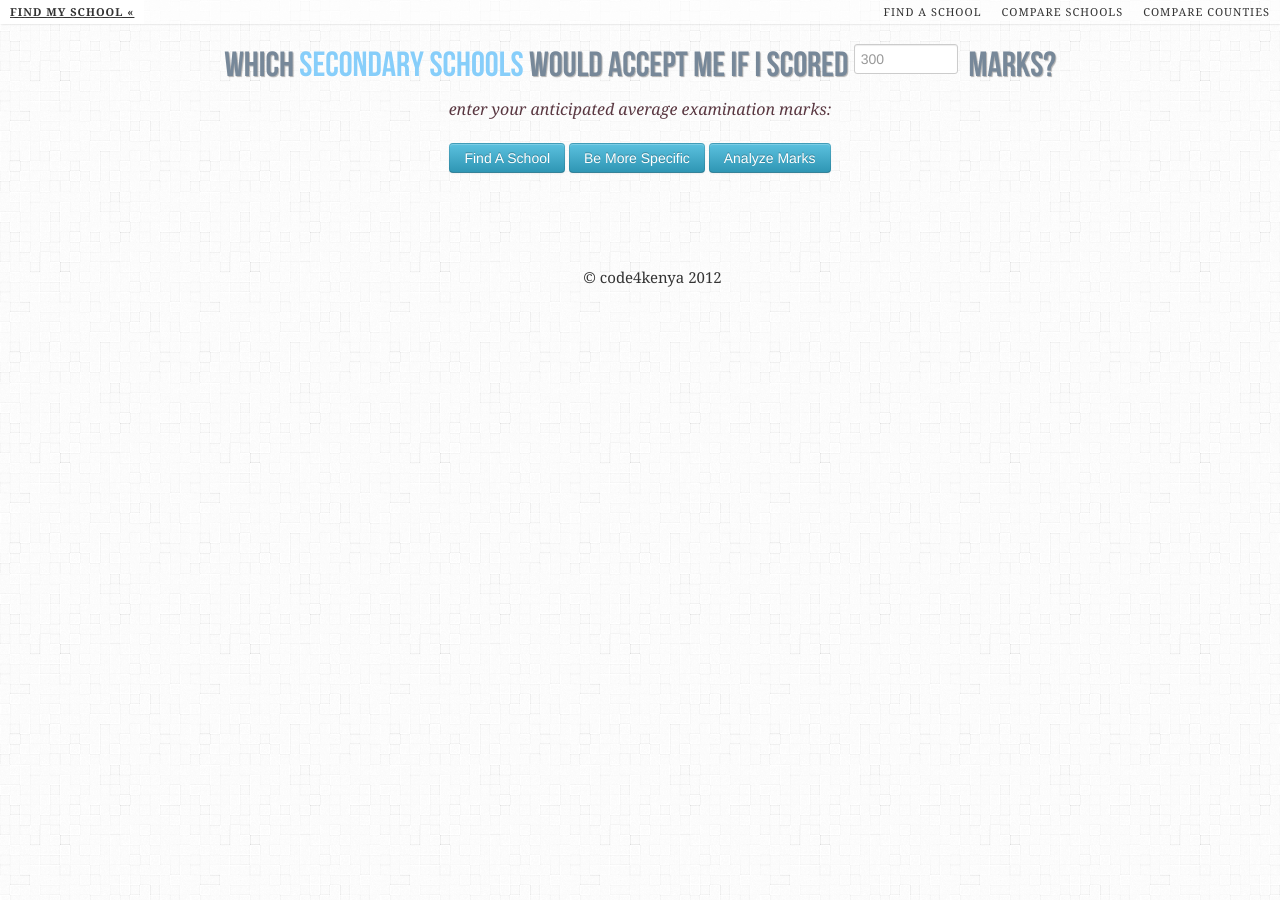
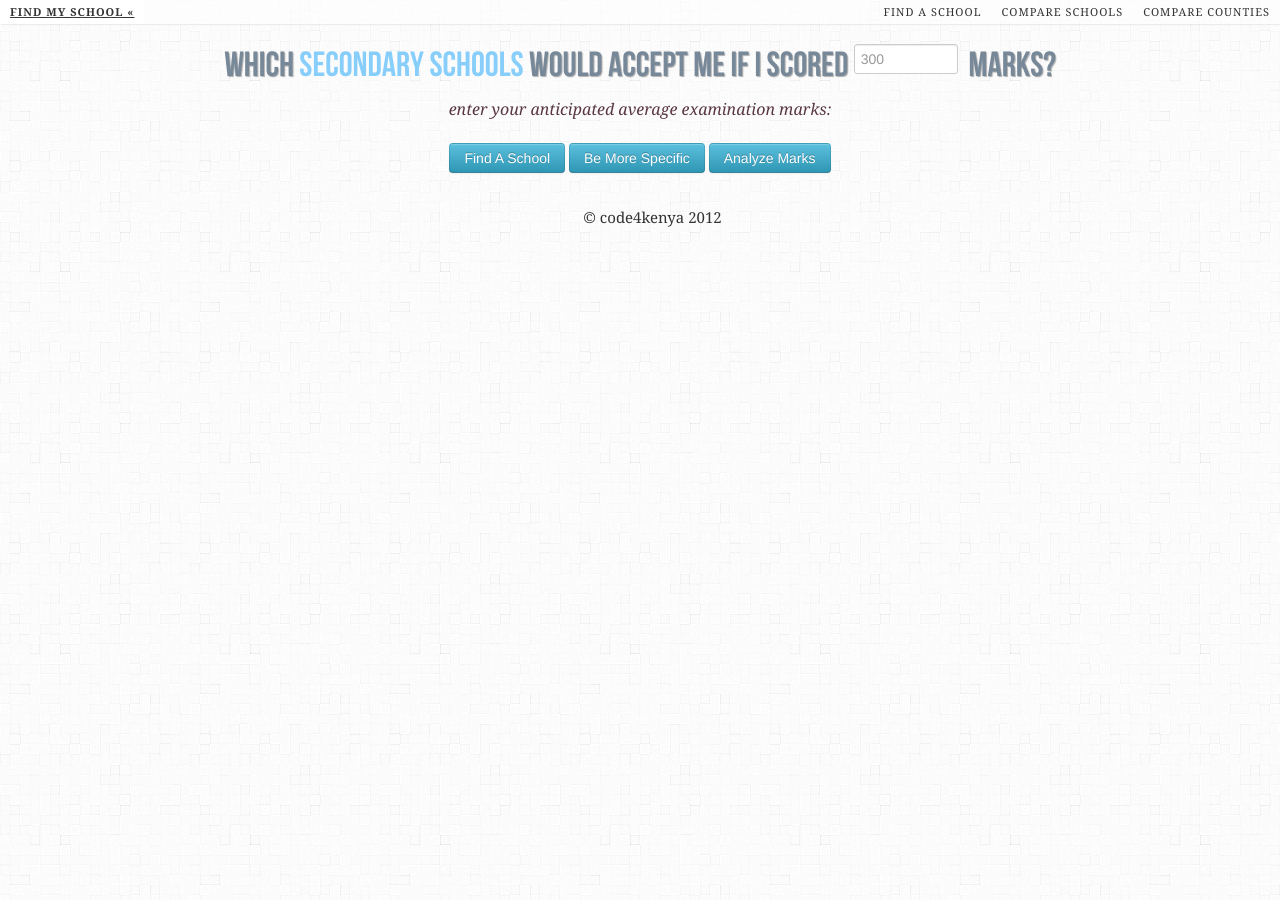
Before and after one commit to munenedenis/FindMySchool, a Jekyll site: the page built from comp_schools.html, in a window 1280 px wide. Built offline with Jekyll 4.4.1, drawn with Linux system fonts in a browser that asks for light colours; nearby versions of some CDN libraries; comment, search, counter and statistics services are not loaded.

Commit message:
remove spacing above footer

```diff
--- a/_layouts/default.html
+++ b/_layouts/default.html
@@ -88,7 +88,7 @@
 
 
 		<footer>
-					</br></br></br><a href="http://www.code4kenya.org">&copy; code4kenya 2012</a>
+		<a href="http://www.code4kenya.org">&copy; code4kenya 2012</a>
 
 		</footer>
 
```
